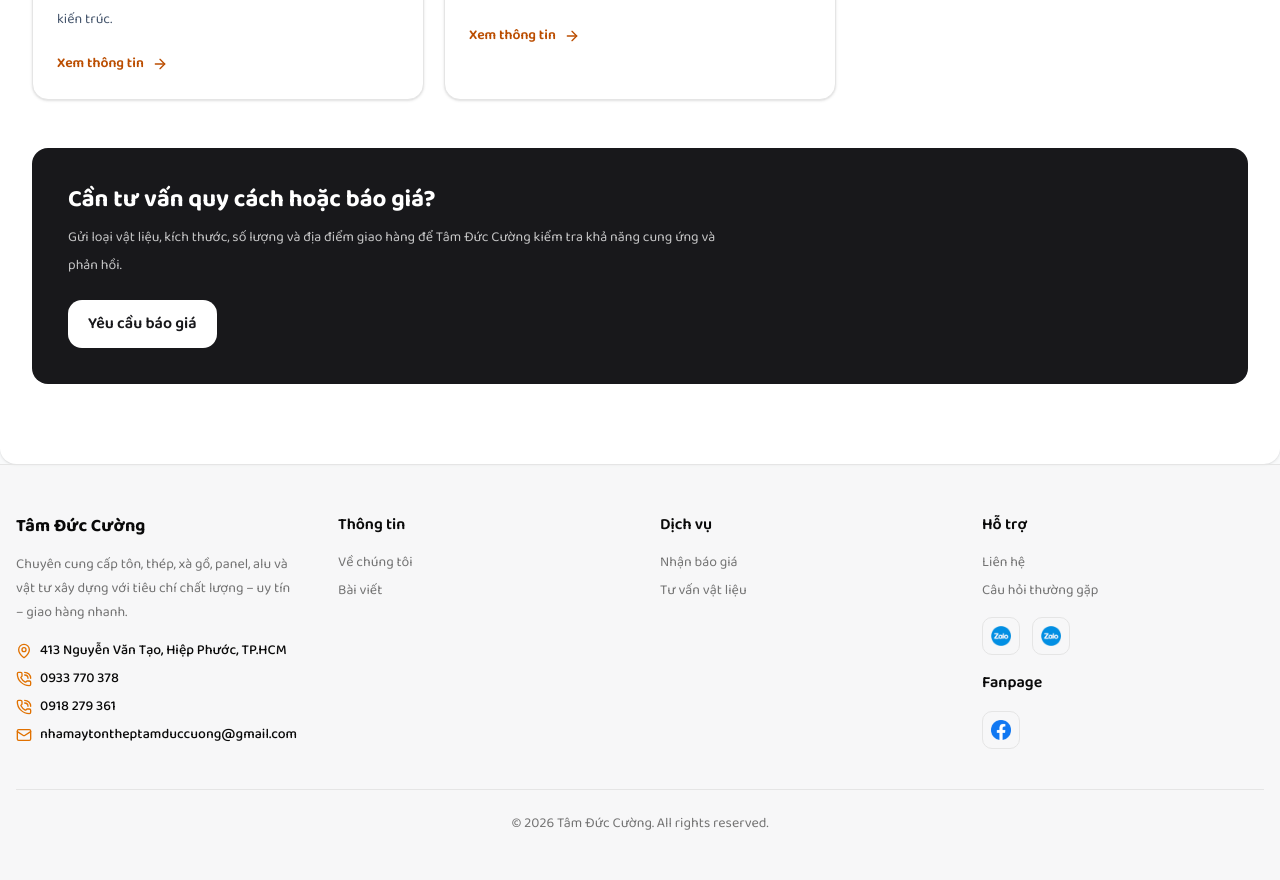
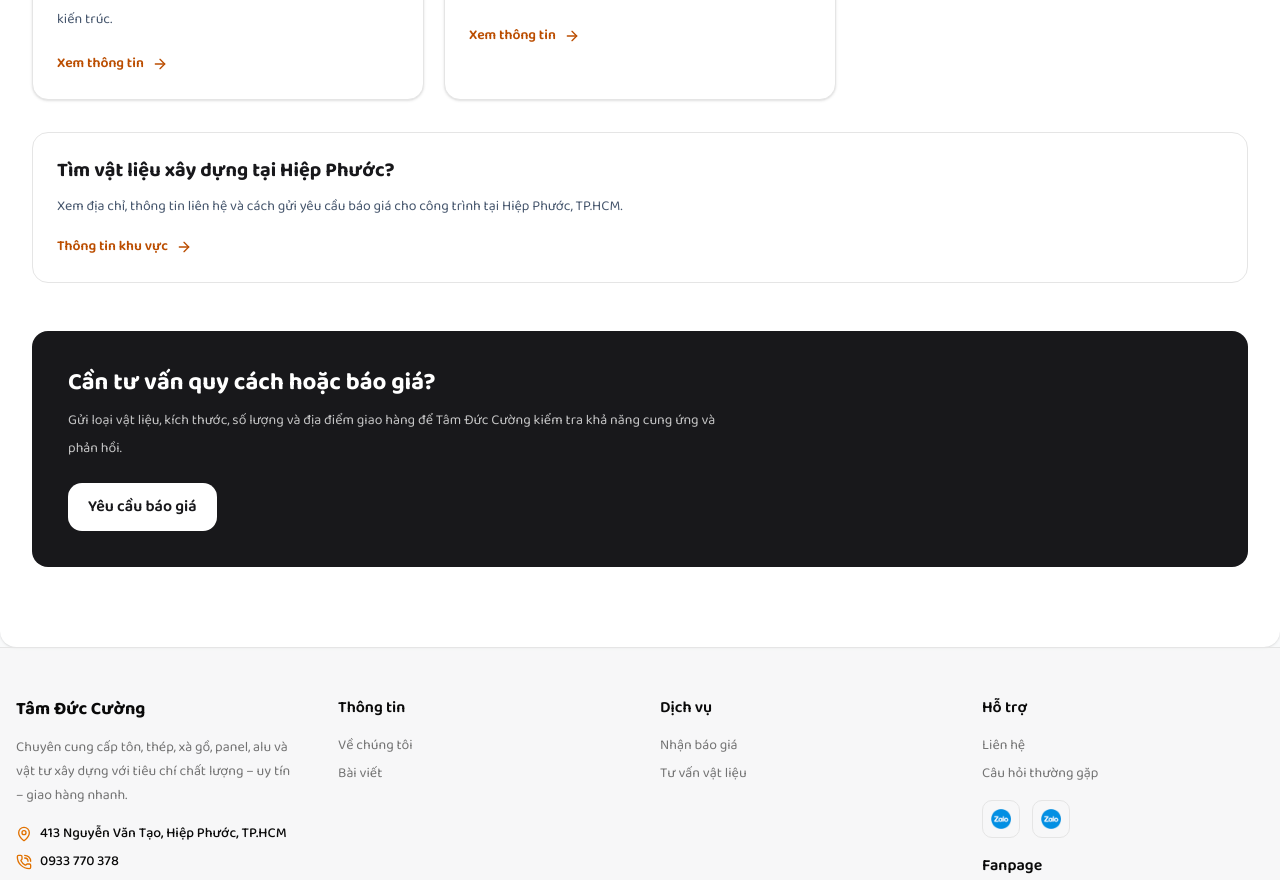
Before and after one commit to tongducduy309/tamduccuong, a Next.js app: page /san-pham in a window 1280 px wide. Shown: the part 1140-2020 px from the top of the page. Built offline with nearby package versions, Linux system fonts and the light colour scheme; a web font is replaced by a local one.

Commit message:
feat(seo): connect catalog to local landing page

```diff
--- a/app/san-pham/page.tsx
+++ b/app/san-pham/page.tsx
@@ -62,6 +62,7 @@ export default function ProductsPage() {
             </Link>
           ))}
         </div>
+        <div className="mt-8 rounded-2xl border bg-white p-6"><h2 className="text-xl font-bold text-zinc-900">Tìm vật liệu xây dựng tại Hiệp Phước?</h2><p className="mt-2 text-sm leading-7 text-slate-600">Xem địa chỉ, thông tin liên hệ và cách gửi yêu cầu báo giá cho công trình tại Hiệp Phước, TP.HCM.</p><Link href="/vat-lieu-xay-dung-hiep-phuoc" className="mt-4 inline-flex items-center text-sm font-semibold text-amber-700">Thông tin khu vực <ArrowRight className="ml-2 h-4 w-4" /></Link></div>
         <div className="mt-12 rounded-2xl bg-zinc-900 p-7 text-white md:p-9">
           <h2 className="text-2xl font-bold">Cần tư vấn quy cách hoặc báo giá?</h2>
           <p className="mt-2 max-w-2xl text-sm leading-7 text-white/75">Gửi loại vật liệu, kích thước, số lượng và địa điểm giao hàng để Tâm Đức Cường kiểm tra khả năng cung ứng và phản hồi.</p>
```
